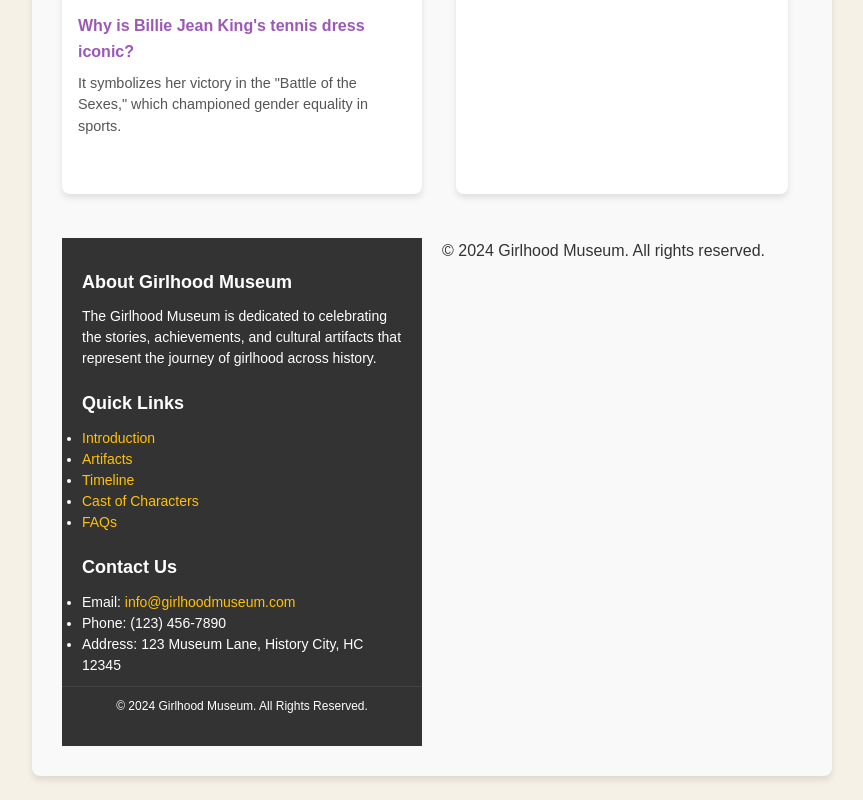
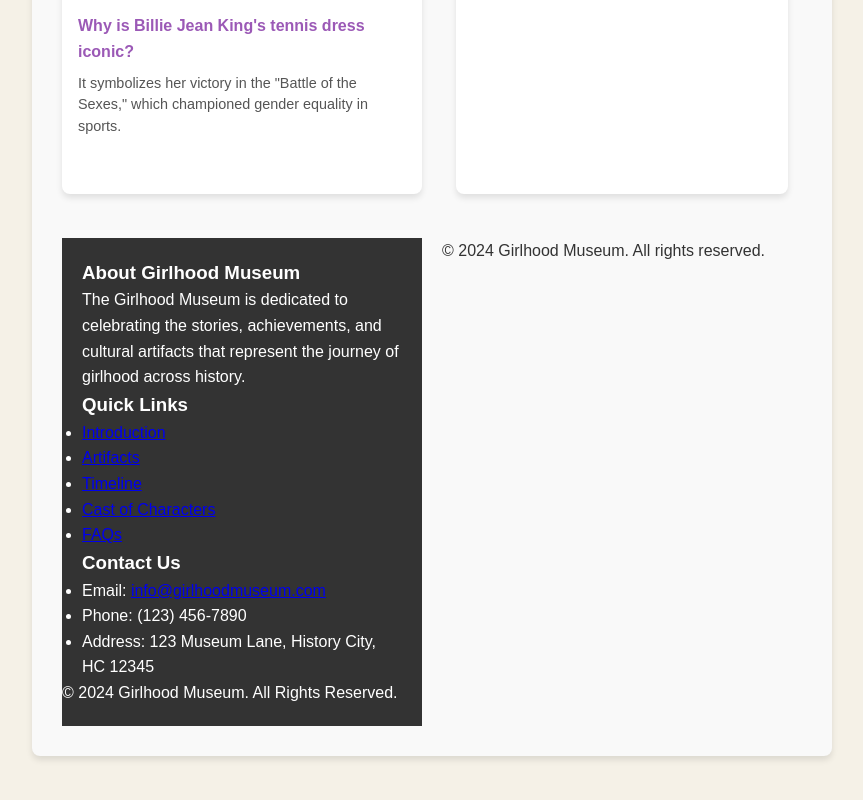
Before and after one commit to Anisa6/Girlhood-Website, a plain HTML site: page index.html in a window 1280 px wide. Shown: the part 5912-6712 px from the top of the page, without its empty margins (208-1071 px from the left). Drawn offline with nearby package versions, Linux system fonts and the light colour scheme.

Commit message:
style.css

```diff
--- a/css/style.css
+++ b/css/style.css
@@ -270,35 +270,3 @@ footer {
   margin: auto;
   padding: 0 20px;
 }
-
-.footer-section {
-  flex: 1;
-  min-width: 250px;
-  margin: 10px 0;
-}
-
-.footer-section h3 {
-  font-size: 18px;
-  margin-bottom: 10px;
-}
-
-.footer-section p, .footer-section ul, .footer-section li {
-  font-size: 14px;
-  line-height: 1.5;
-}
-
-.footer-section a {
-  color: #ffc107;
-  text-decoration: none;
-}
-
-.footer-section a:hover {
-  text-decoration: underline;
-}
-
-.footer-bottom {
-  text-align: center;
-  padding: 10px 0;
-  font-size: 12px;
-  border-top: 1px solid #444;
-}
```
